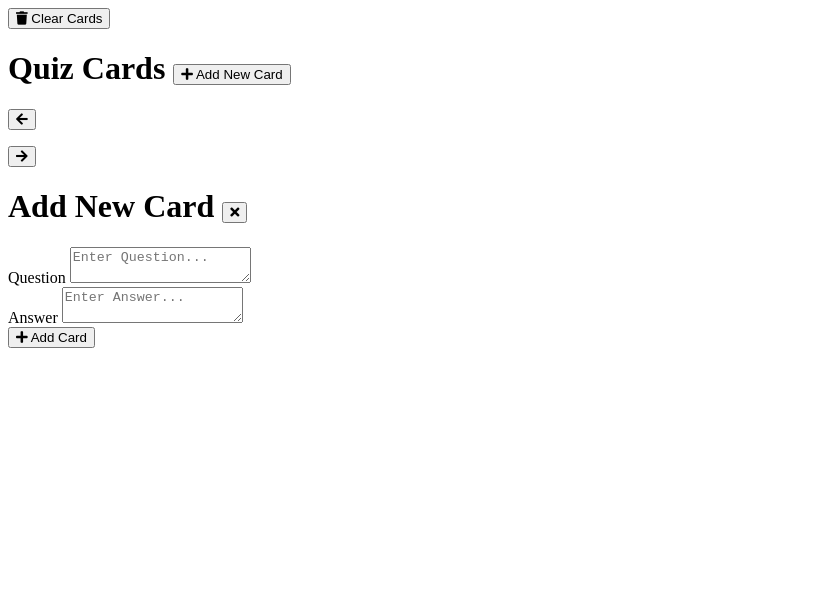
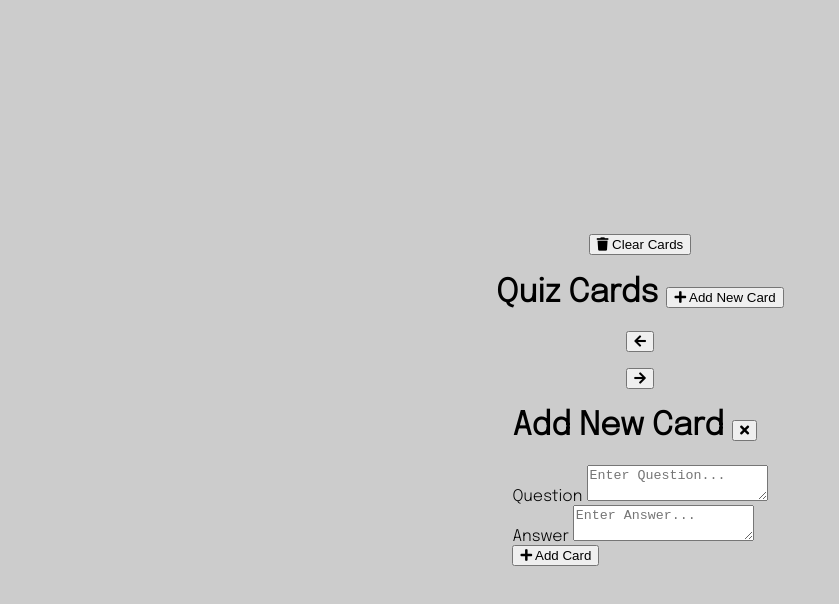
Before and after one commit to CornveliousFarva/quiz-cards, a plain HTML site: page index.html in a window 1280 px wide. Shown: the whole page, without its empty margins (0-839 px from the left). Drawn offline with Linux system fonts and the light colour scheme.

Commit message:
Added font and body CSS.

```diff
--- a/style.css
+++ b/style.css
@@ -1,3 +1,17 @@
+@import url('https://fonts.googleapis.com/css2?family=Epilogue:wght@300&display=swap');
+
 *{
     box-sizing: border-box;
 }
+
+body{
+    background-color: #ccc;
+    display: flex;
+    flex-direction: column;
+    align-items: center;
+    justify-content: center;
+    height: 100vh;
+    margin: 0;
+    overflow: hidden;
+    font-family: 'Epilogue', sans-serif;
+}
```
